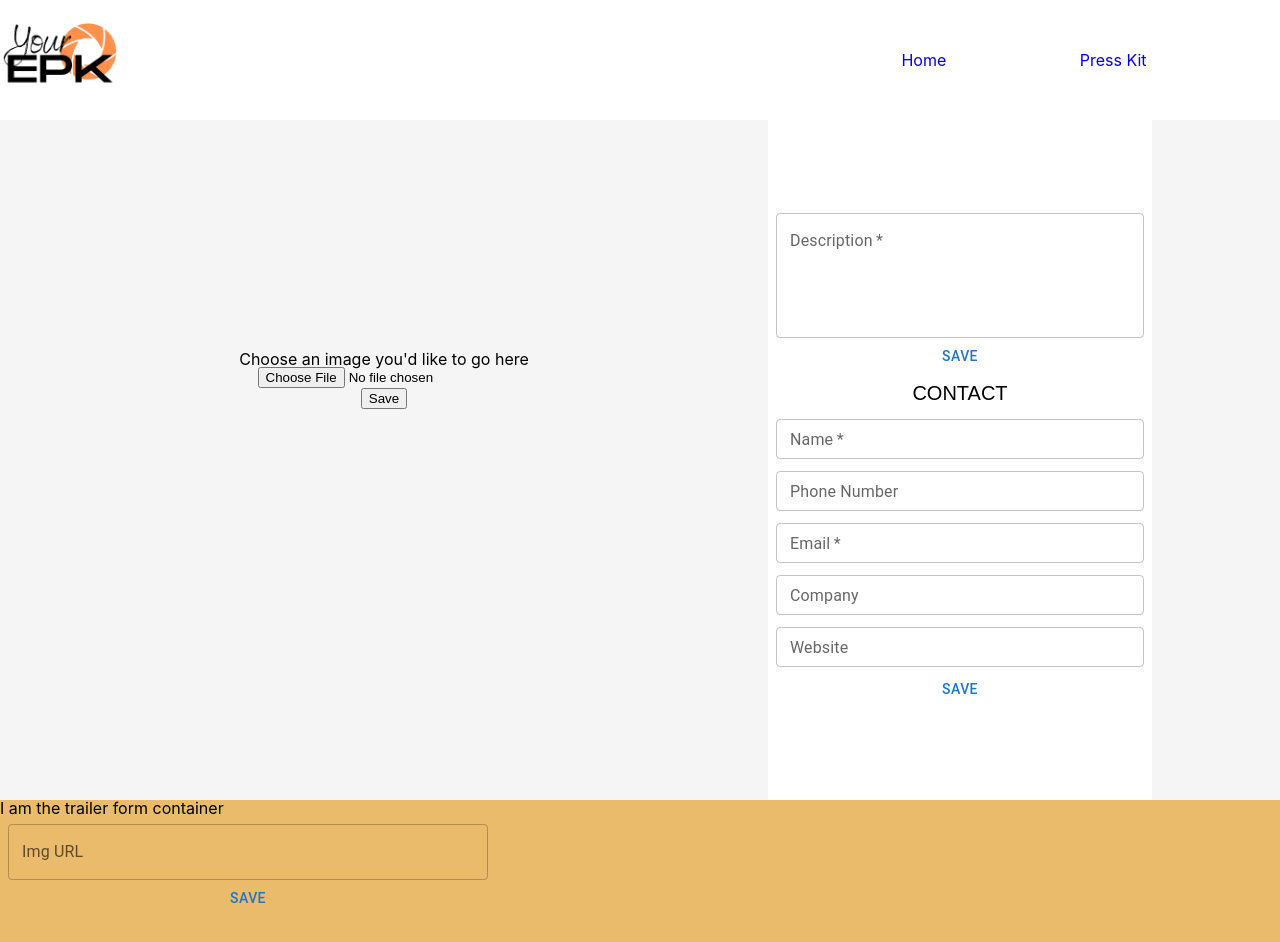
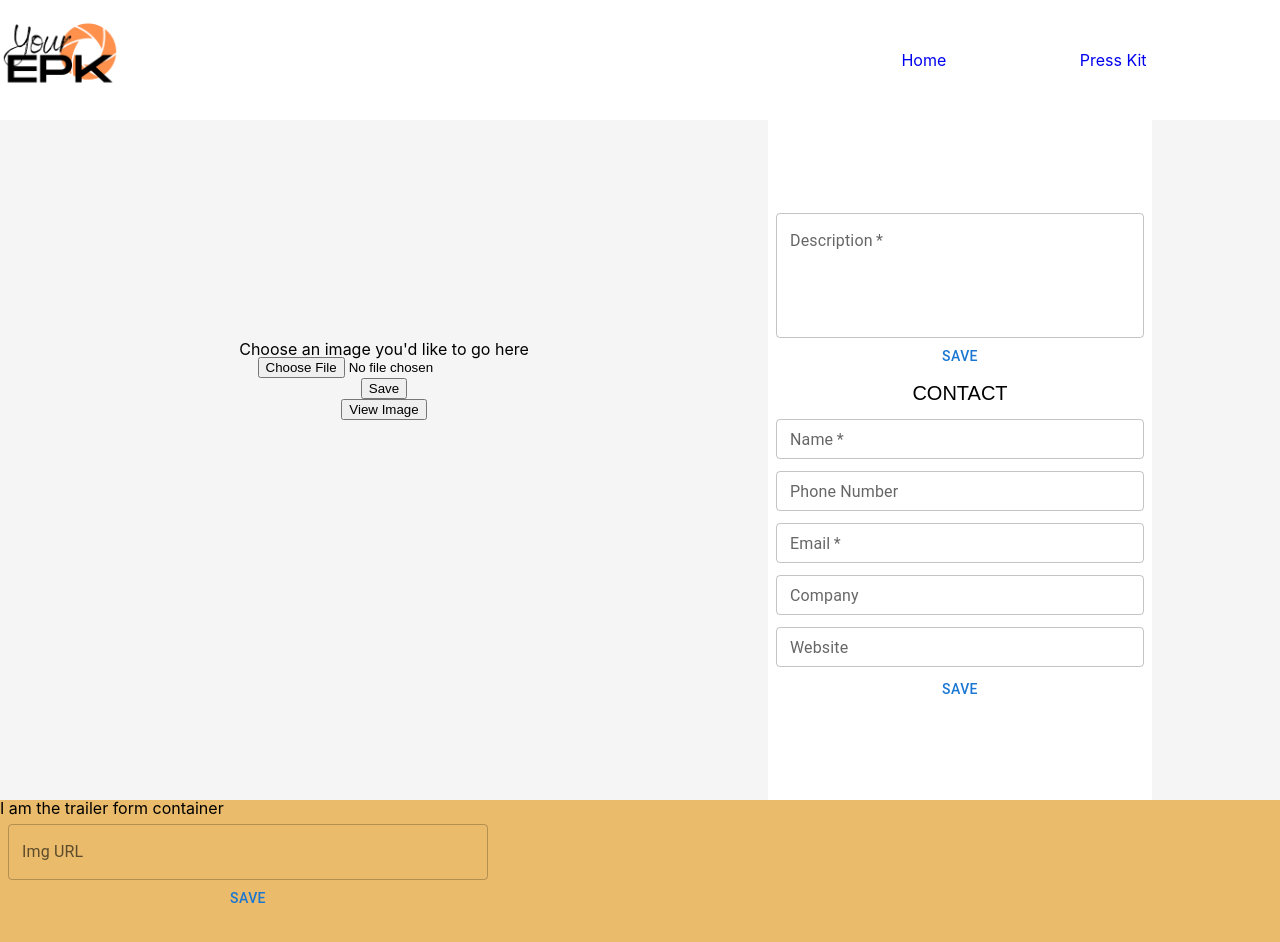
Before and after one commit to ninabrissey/your-epk, a React (Create React App) app: page /edit/1 in a window 1280 px wide. Shown: the top 942 px of the page. Built offline with nearby package versions, Linux system fonts and the light colour scheme; no server answers; a web font is replaced by a local one.

Commit message:
Add finish editing button on header

```diff
--- a/src/components/HeaderImg/HeaderImgForm.tsx
+++ b/src/components/HeaderImg/HeaderImgForm.tsx
@@ -30,9 +30,12 @@ const HeaderImgForm = ({ setIsEditing, filmEPK, setHeaderImg }: any) => {
 		if (input) {
 			setHeaderFile(input);
 		}
+	};
+
+	const handleImg = (event: any) => {
+		event.preventDefault();
 		setIsEditing(false);
-		// setHeaderImg('');
-	};
+	}
 
 	const makeAWSpost = async () => {
 		const presignedFileParams = await getPresignedUrl(headerFile);
@@ -42,7 +45,7 @@ const HeaderImgForm = ({ setIsEditing, filmEPK, setHeaderImg }: any) => {
 			filmEPK,
 			'header_images'
 		);
-		setTestState(data.header_image_url);
+		setHeaderImg(data.header_image_url);
 	};
 
 	return (
@@ -77,6 +80,13 @@ const HeaderImgForm = ({ setIsEditing, filmEPK, setHeaderImg }: any) => {
 				>
 					Save
 				</button>
+				<button
+					onClick={(event) => {
+						handleImg(event);
+					}}
+				>
+					View Image
+				</button>
 				{/* <FormControl> */}
 				{/* <Button variant="text" onClick={(event) => handleSubmit(event)}>
 					save
```
